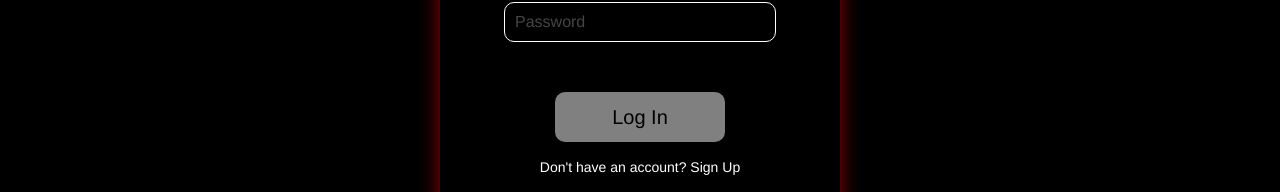
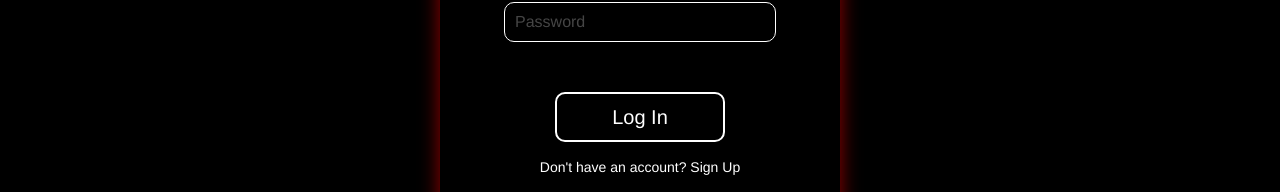
Before and after one commit to ABHi-OGC/MMDB, a React (Vite) app: page /Login in a window 1280 px wide. Shown: the part 413-605 px from the top of the page. Built offline with nearby package versions, Linux system fonts and the light colour scheme; no server answers.

Commit message:
update Login style

```diff
--- a/src/pages/Login/Login.css
+++ b/src/pages/Login/Login.css
@@ -76,18 +76,20 @@
 }
 
 .login-button {
-	background: #ffffff80;
+	background: #000000;
+	color: #fff;
 	width: 50%;
 	height: 50px;
 	font-size: 20px;
 	margin-top: 20px;
 	border-radius: 10px;
-	border: none;
+	border: 2px solid white;
 	cursor: pointer;
 }
 
 .login-button:hover {
 	background: #fff;
+	color: #000000;
 	box-shadow: 0 0 10px #fff;
 	transition: 0.2s;
 }
```
